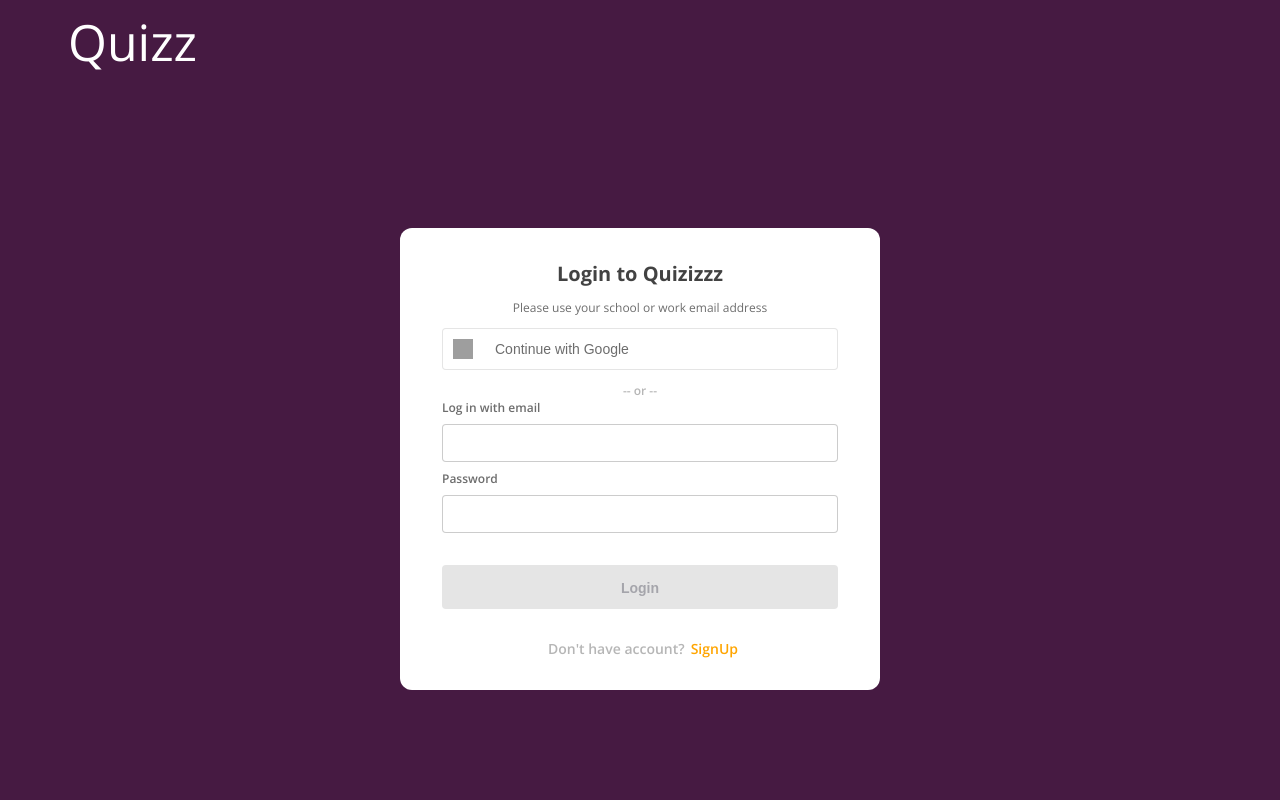
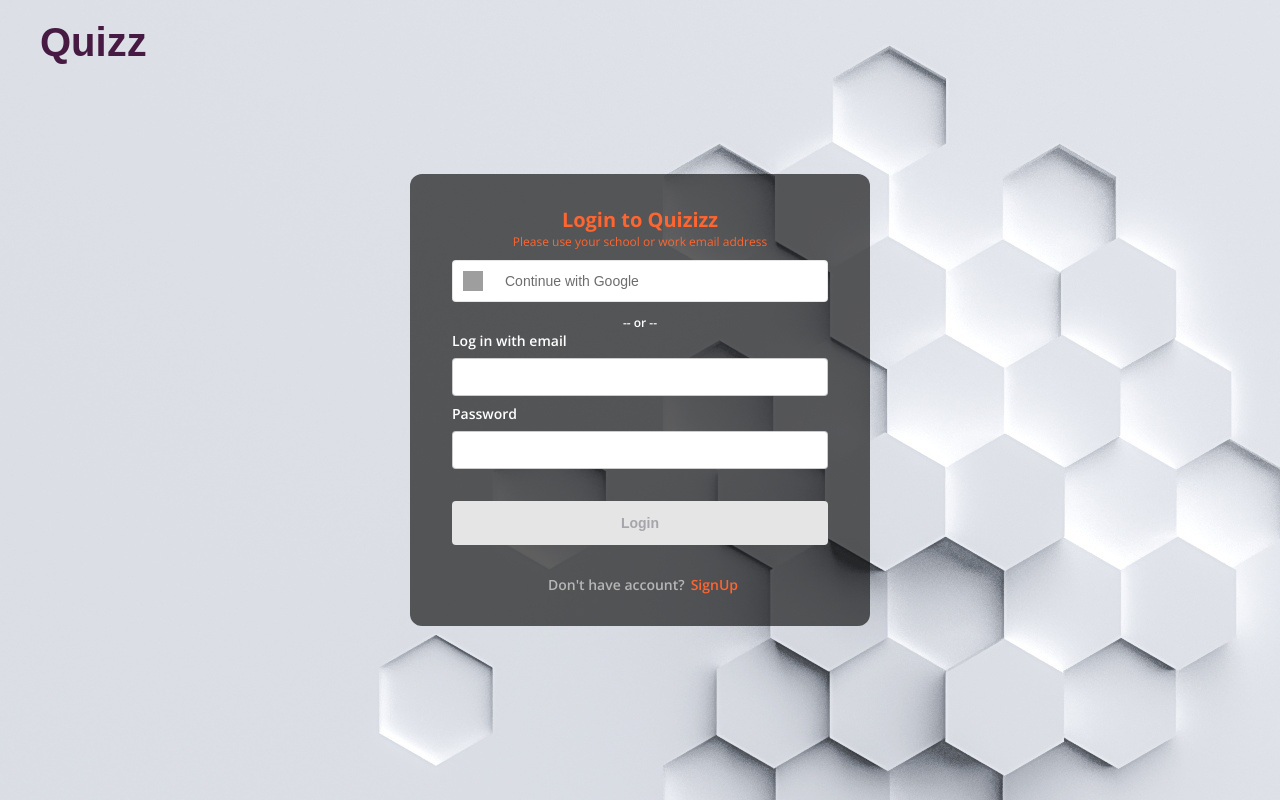
Before and after one commit to Nem791/quizApp3, a website with bundled scripts: page login.html in a window 1280 px wide. Built offline with nearby package versions, Linux system fonts and the light colour scheme; grey boxes are pictures that could not be loaded.

Commit message:
style login

```diff
--- a/components/Auth/InputGroup.js
+++ b/components/Auth/InputGroup.js
@@ -11,6 +11,7 @@
     this.$input = document.createElement("input");
     this.$input.type = type;
     this.$input.name = name;
+
 
     this.$label = document.createElement("label");
     this.$label.innerHTML = label;
--- a/components/Auth/Login.js
+++ b/components/Auth/Login.js
@@ -4,6 +4,7 @@
 import { Register } from "./Register.js";
 
 class Login {
+  $main;
   $container;
   $title;
   $desctitle;
@@ -22,11 +23,14 @@
   $linkhrepSingup;
 
   constructor() {
+    this.$main = document.createElement("div");
+    this.$main.classList.add("main");
+
     this.$container = document.createElement("div");
     this.$container.classList.add("container");
 
     this.$title = document.createElement("h1");
-    this.$title.innerHTML = "Login to Quizizzz";
+    this.$title.innerHTML = "Login to Quizizz";
     this.$title.classList.add("title");
 
     this.$desctitle = document.createElement("p");
@@ -47,6 +51,7 @@
       "email",
       "email"
     );
+
 
     this.$inputGroupPassword = new InputGroup(
       "Password",
@@ -108,6 +113,7 @@
   };
 
   render() {
+    this.$main.appendChild(this.$container)
     this.$container.appendChild(this.$title);
     this.$container.appendChild(this.$desctitle);
     this.$container.appendChild(this.$btnGroupGoogle.render());
@@ -125,7 +131,7 @@
 
     this.$container.appendChild(this.$singuplink);
 
-    return this.$container;
+    return this.$main;
   }
 }
 export { Login };
--- a/components/Auth/Register.js
+++ b/components/Auth/Register.js
@@ -4,6 +4,7 @@
 import { LoginGoogle } from "./LoginGoogle.js";
 
 class Register {
+  $main;
   $container;
   $title;
   $desctitle;
@@ -24,6 +25,9 @@
   $linkhrepSingup;
 
   constructor() {
+    this.$main = document.createElement("div");
+    this.$main.classList.add("main");
+
     this.$container = document.createElement("div");
     this.$container.classList.add("container");
 
@@ -128,6 +132,8 @@
   };
 
   render() {
+    this.$main.appendChild(this.$container)
+
     this.$container.appendChild(this.$title);
     this.$container.appendChild(this.$desctitle);
     this.$container.appendChild(this.$btnGroupGoogle.render());
@@ -147,7 +153,7 @@
 
     this.$container.appendChild(this.$singuplink);
 
-    return this.$container;
+    return this.$main;
   }
 }
 export { Register };
--- a/login.css
+++ b/login.css
@@ -1,4 +1,6 @@
 * {
+  padding: 0;
+  margin: 0;
   box-sizing: border-box;
 }
 
@@ -7,40 +9,62 @@
   font-family: "Open Sans", sans-serif;
   text-decoration: none;
 
-  background-color: #461a42;
+  background-image: url(./img/bg.jpg);
+  width: 100%;
+  object-fit: cover;
 }
 /* CSS AUTH */
+
+.main {
+  position:relative;
+  height: 100vh;
+  display: flex;
+  justify-content: center;
+  align-items: center;
+}
+
+.logo a{
+  position: absolute;
+  font-family: 'Montserrat', sans-serif;
+  margin: 0 20px;
+  font-size: 40px;
+  color: #461A42;
+  font-weight: 800;
+  padding-left: 20px;
+  text-decoration: none;
+  padding-top: 20px;
+  cursor: pointer;
+  z-index: 1;
+}
 .container {
-  background-color: white;
-  /* text-align: center; */
-  width: 480px;
+  background-color: rgba(17, 17, 17, 0.672);
+  width: 460px;
   display: flex;
   flex-direction: column;
-  /* align-items: center; */
-  margin: 0 auto;
-  margin-top: 152px;
+  justify-content: center;
   border-radius: 12px;
   padding: 32px 42px;
+
 }
 .title {
   text-align: center;
 
   font-weight: 700;
   font-size: 20px;
-  color: #424242;
+  color: #ff652f;
   padding: 0;
   margin: 0;
 }
 .desctitle {
   text-align: center;
-
   font-size: 12px;
   font-weight: 400;
-  color: #6d6d6d;
+  color: #ff652f;
+  margin-bottom: 10px;
+
 }
 .btn-login {
   color: #6d6d6d;
-
   width: 100%;
   display: flex;
   align-items: center;
@@ -88,15 +112,15 @@
 .divideror {
   font-size: 12px;
   font-weight: 600;
-  color: #b6b6b6;
+  color: #fff;
   text-align: center;
 }
 .input-container > label {
   display: flex;
   flex-direction: column;
-  font-size: 12px;
+  font-size: 14px;
   font-weight: 600;
-  color: #6d6d6d;
+  color: #fff;
   margin-bottom: 8px;
 }
 .input-container > label > input {
@@ -128,10 +152,11 @@
   border: none;
   transition: all 0.2s ease-out;
   margin-bottom: 20px;
+  cursor: pointer;
 }
 .btn-submit:hover {
-  background-color: #8854c0;
-  box-shadow: 0 4px 0 0 rgb(0 0 0 / 10%), 0 4px 0 0 #8854c0;
+  background-color: #ff652f;
+  box-shadow: 0 4px 0 0 rgb(0 0 0 / 10%), 0 4px 0 0 rgba(255, 255, 255, 0.227);
   color: #fff;
 }
 .feedbackmessage {
@@ -153,14 +178,5 @@
   cursor: pointer;
 }
 .linkSignup {
-  color: orange;
+  color: #ff652f;
 }
-.logo {
-  font-size: 50px;
-  margin: 0 60px;
-}
-.logo a {
-  text-decoration: none;
-  color: #fff;
-  cursor: pointer;
-}
--- a/login.html
+++ b/login.html
@@ -16,12 +16,12 @@
 
 <body>
   <div id="app">
+    <div class="logo"><a href="./main.html">Quizz</a></div>
     <div class="loader-wrapper">
       <span class="loader"><span class="loader-inner"></span></span>
     </div>
 
 
-    <div class="logo"><a href="./main.html">Quizz</a></div>
 
 
 
```
Also changed, not shown: img/bg.jpg (added).
